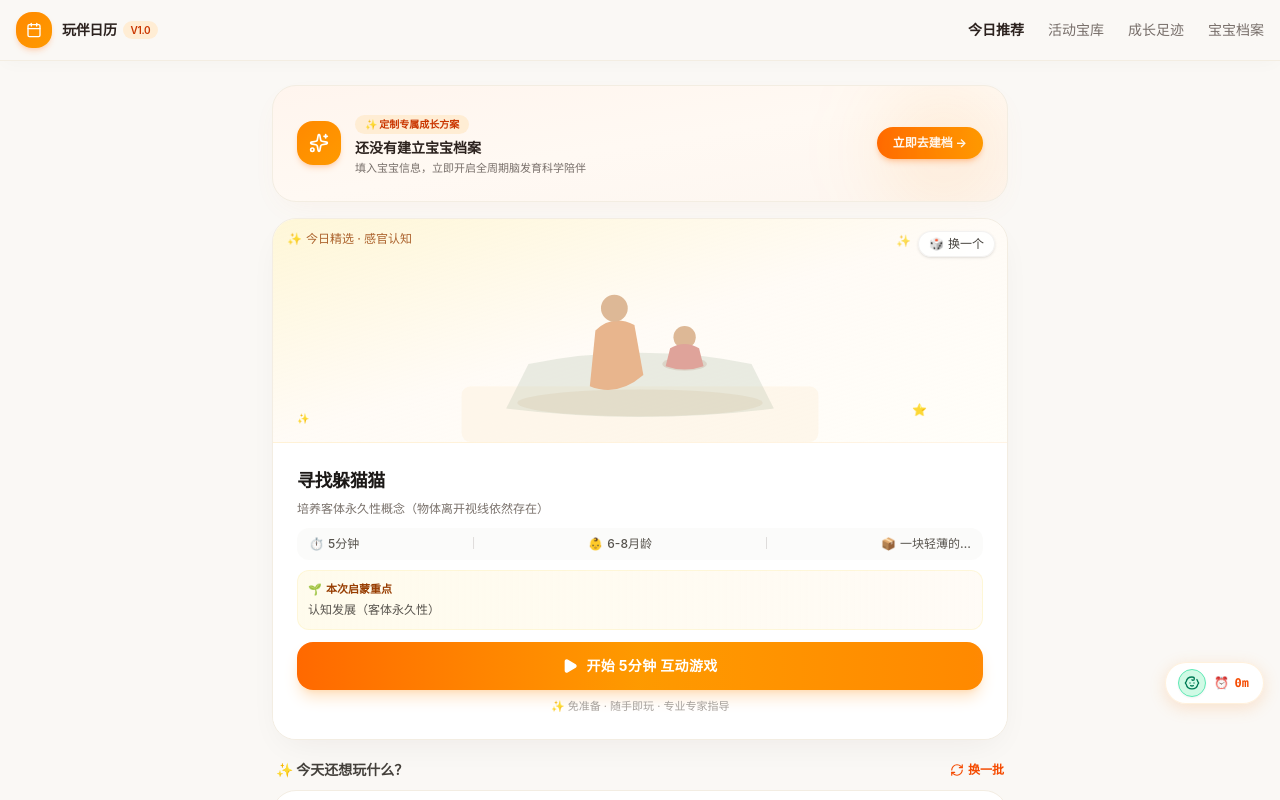
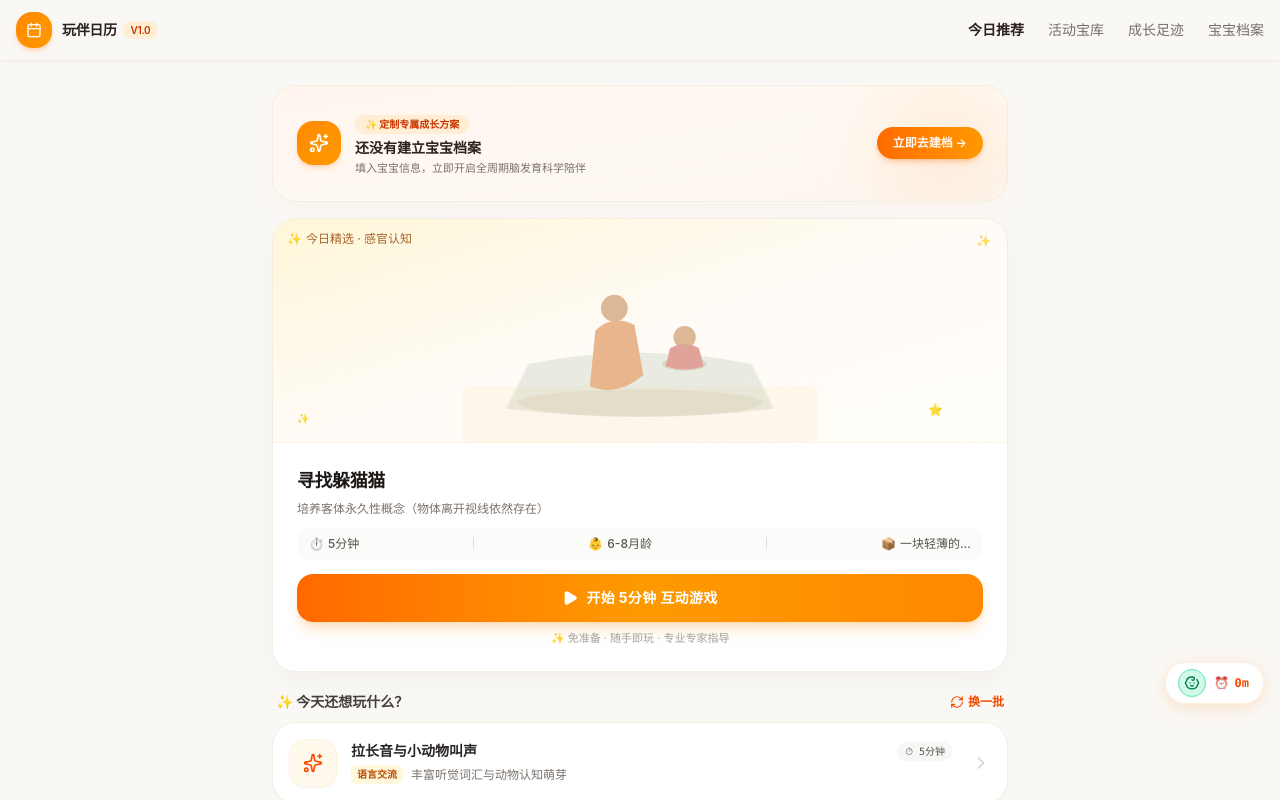
Before and after one commit to 1889-lang/playmate22, a React (Vite) app: page / in a window 1280 px wide. Shown: the top 800 px of the page. Built offline with nearby package versions, Linux system fonts and the light colour scheme.

Commit message:
feat: refine home page activity display
Consolidate featured activity logic by prioritizing today's selection and decoupling the inspiration list refresh functionality.

```diff
--- a/src/components/HomeView.tsx
+++ b/src/components/HomeView.tsx
@@ -93,13 +93,12 @@ export const HomeView: React.FC<HomeViewProps> = ({
     }
   }, [reviewedActivities, profile]);
 
-  // 3. 首页独立洗牌算法（顶栏大卡片与底部灵感彻底解耦）
-  const [featuredShuffleKey, setFeaturedShuffleKey] = useState(0);
+  // 3. 首页玩法呈现（主推活动确立为今日专属精选，备选列表支持独立换一批）
   const [inspirationsShuffleKey, setInspirationsShuffleKey] = useState(0);
 
   const featuredShuffled = useMemo(() => {
     return fisherYatesShuffle(filteredPool);
-  }, [filteredPool, featuredShuffleKey]);
+  }, [filteredPool]);
 
   const inspirationsShuffled = useMemo(() => {
     return fisherYatesShuffle(filteredPool);
@@ -114,10 +113,6 @@ export const HomeView: React.FC<HomeViewProps> = ({
 
   const [isRefreshingInspirations, setIsRefreshingInspirations] = useState(false);
   const [rotationCount, setRotationCount] = useState(0);
-
-  const handleRefreshFeatured = () => {
-    setFeaturedShuffleKey((prev) => prev + 1);
-  };
 
   const handleRefreshInspirations = () => {
     if (isRefreshingInspirations) return;
@@ -216,26 +211,16 @@ export const HomeView: React.FC<HomeViewProps> = ({
 
           {/* 插画区通栏贴顶（无内嵌小盒子与独立外部标签行） */}
           <div className="w-full h-48 sm:h-56 bg-gradient-to-br from-amber-100/70 via-orange-50/50 to-amber-50/30 relative overflow-hidden flex items-center justify-center border-b border-orange-100/50">
-            {/* 左上角轻盈自然融入式状态文本（去线框化，告别按钮假象） */}
+            {/* 左上角轻盈自然融入式状态文本（一体化微标签，强化今日专属精选） */}
             <div className="absolute top-3 left-3.5 z-10 flex items-center gap-1 text-xs font-medium text-amber-800/80 select-none">
               <span className="text-amber-500">✨</span>
               <span>今日精选 · {currentActivity.category}</span>
             </div>
 
-            {/* 右上角悬浮操作小机关（强化点击属性，磨砂微透白底） */}
-            <button
-              onClick={handleRefreshFeatured}
-              className="absolute top-3 right-3 z-10 bg-white/90 backdrop-blur-md px-2.5 py-1 rounded-full text-xs text-stone-700 shadow-sm border border-stone-200/50 hover:bg-white active:scale-95 transition-all flex items-center gap-1 cursor-pointer"
-              title="换一个玩法"
-            >
-              <span>🎲</span>
-              <span>换一个</span>
-            </button>
-
             {/* 装饰微光星星 */}
-            <div className="absolute top-3.5 right-24 text-amber-400 text-xs animate-pulse select-none pointer-events-none">✨</div>
+            <div className="absolute top-3.5 right-4 text-amber-400 text-xs animate-pulse select-none pointer-events-none">✨</div>
             <div className="absolute bottom-4 left-6 text-amber-300 text-[10px] select-none pointer-events-none">✨</div>
-            <div className="absolute bottom-6 right-20 text-amber-400 text-xs select-none pointer-events-none">⭐</div>
+            <div className="absolute bottom-6 right-16 text-amber-400 text-xs select-none pointer-events-none">⭐</div>
 
             <svg viewBox="0 0 320 200" className="w-full h-full object-contain" aria-label="亲子活动插画">
               <rect x="0" y="0" width="320" height="200" fill="transparent" />
@@ -296,20 +281,8 @@ export const HomeView: React.FC<HomeViewProps> = ({
                 </span>
               </span>
             </div>
-
-            {/* 育儿核心价值板块化（发育微贴士小卡） */}
-            <div className="bg-gradient-to-r from-amber-50/90 to-orange-50/50 rounded-xl p-2.5 border border-amber-100/60 my-2.5">
-              <div className="text-[11px] font-bold text-amber-800 flex items-center gap-1">
-                <span>🌱</span>
-                <span>本次启蒙重点</span>
-              </div>
-              <p className="text-xs text-stone-600 mt-0.5 leading-relaxed">
-                {currentActivity.developmentalDomain}
-              </p>
-            </div>
-
             {/* 主操作按钮（CTA）与底部标语 */}
-            <div className="mt-3">
+            <div className="mt-3.5">
               <button
                 onClick={() => onStartPlay(currentActivity)}
                 className="w-full h-12 rounded-2xl bg-gradient-to-r from-orange-500 via-amber-500 to-orange-400 hover:opacity-95 active:scale-[0.98] transition-all text-white shadow-lg shadow-orange-300/40 cursor-pointer flex items-center justify-center gap-2 font-bold text-sm tracking-wide"
```
